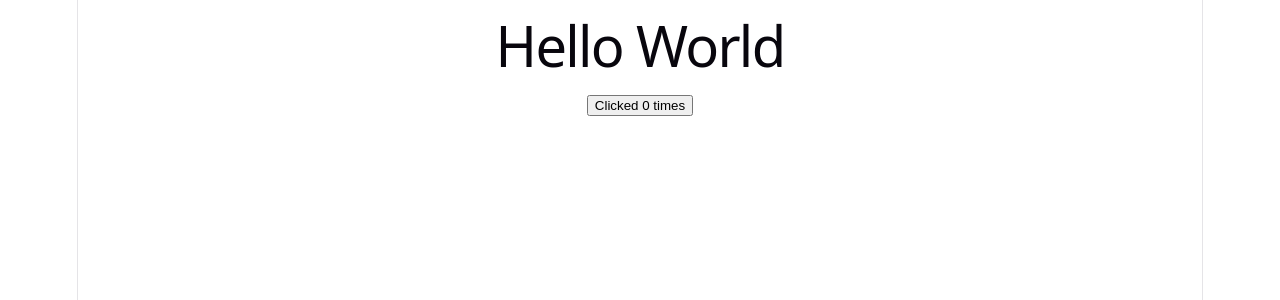
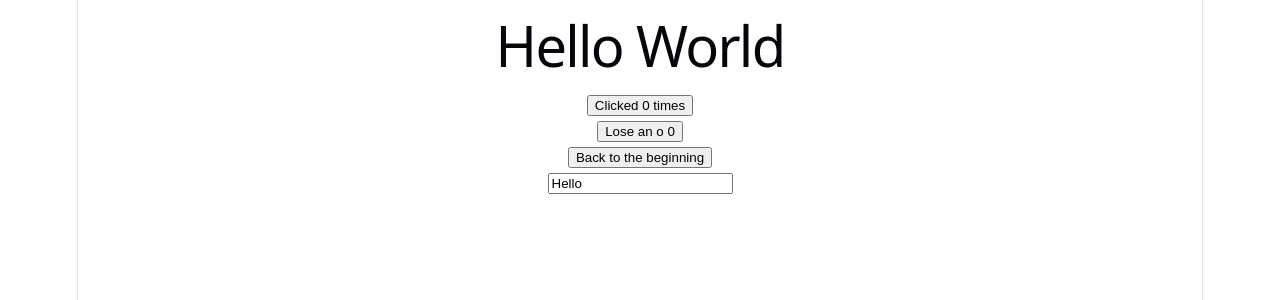
Before and after one commit to hmackiernan/EnochianWorkbench, a React (Vite) app: page / in a window 1280 px wide. Shown: the top 300 px of the page. Built offline with nearby package versions, Linux system fonts and the light colour scheme.

Commit message:
Added a couple buttons, a form field and learned a bit about state and getter/setter functions, as well as 'props'

```diff
--- a/src/App.tsx
+++ b/src/App.tsx
@@ -5,16 +5,30 @@ const greeting: String = "o";
 
 function App() {
     const [count, setCount] = useState(0)
+    const [preamble,setPreamble] = useState("Hello")
     const repeatedGreeting: String = greeting.repeat(count);
   return (
     <div>
-      <h1>  Hello{repeatedGreeting}  World</h1>
+      <h1>  {preamble}{repeatedGreeting}  World</h1>
 
       <button onClick={() => setCount(count + 1)}>
       Clicked {count} times
     </button>
+    <br></br>
+    <button onClick={() => setCount(count > 0 ? count - 1 : 0)}>
+      Lose an o {count}
+    </button>
+<br></br>
+    <button onClick={() => setCount( 0)}>
+      Back to the beginning
+    </button>
 
-
+   {/* You'll also want to add a value prop to make it a controlled component — meaning React's state is the source of truth for what's in the field:
+//tsx<input value={preamble} onChange={(e) => setPreamble(e.target.value)}></input>
+//Without value={preamble} the input manages its own state internally and React doesn't fully control it. With it, the input always displays whatever is in state, and every keystroke updates state, which updates the input. It's a loop but a deliberate one.
+*/}
+    <form>
+<input value={preamble} onChange={(e) => setPreamble(e.target.value)}></input>    </form>
     </div>
   )
 }
```
